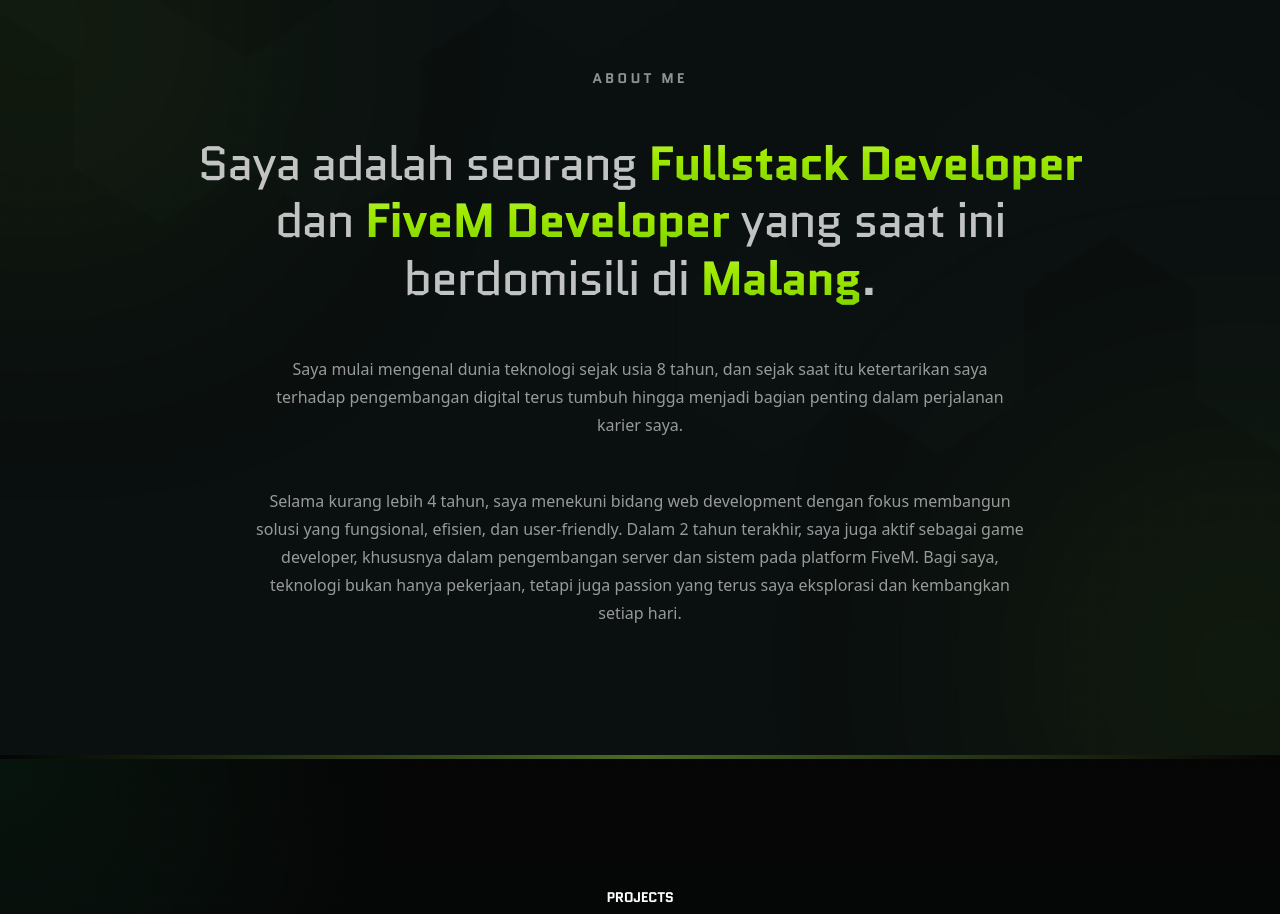
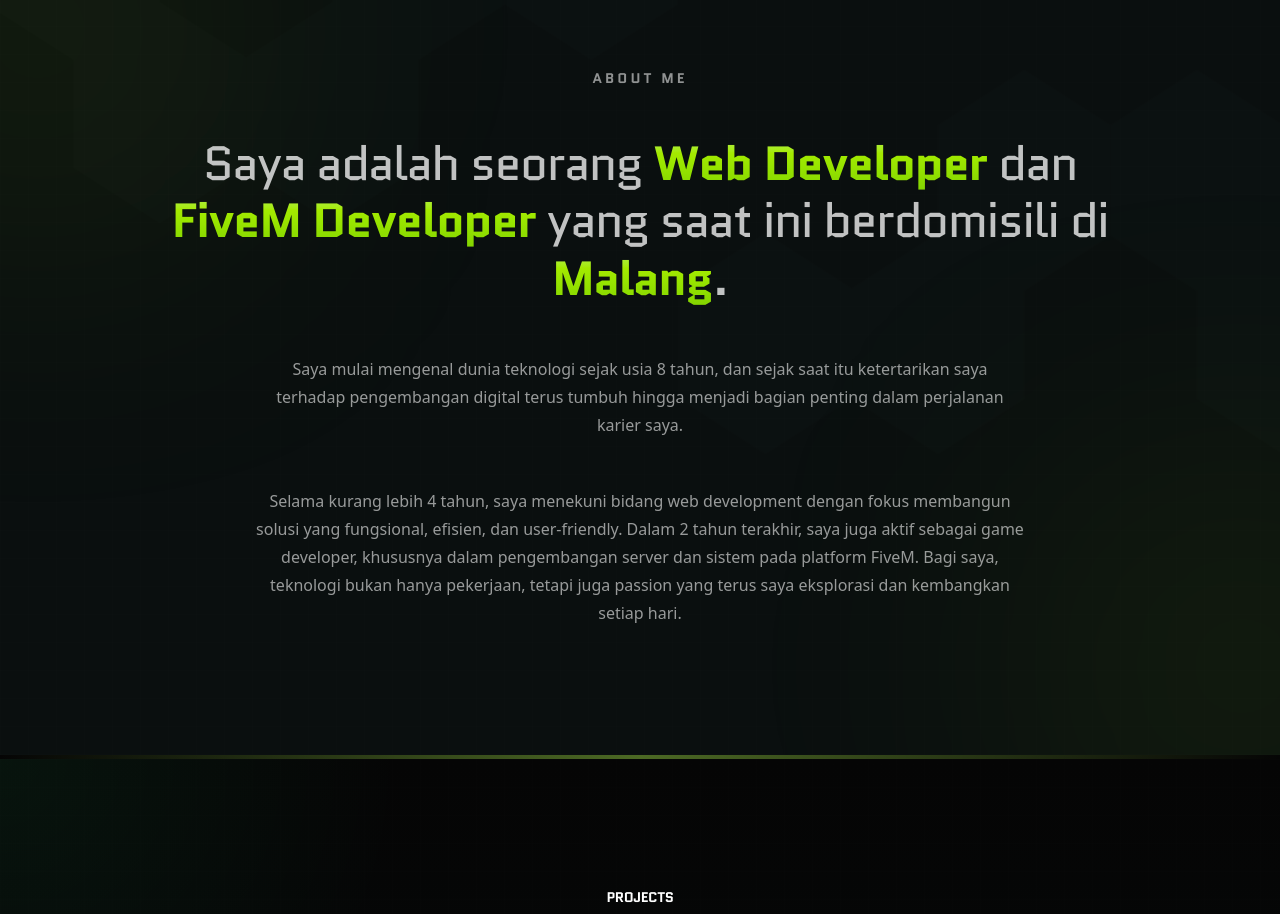
Before and after one commit to igaramadana/gatronstudio-app, a Next.js app: page / in a window 1280 px wide. Shown: the part 880-1794 px from the top of the page. Built offline with nearby package versions, Linux system fonts and the light colour scheme.

Commit message:
feat: change text

```diff
--- a/components/AboutMe.tsx
+++ b/components/AboutMe.tsx
@@ -102,7 +102,7 @@
 
         <div className="font-quantico text-2xl font-normal leading-[1.2] tracking-tight text-white/75 md:text-3xl lg:text-4xl xl:text-5xl">
           <span>Saya adalah seorang </span>
-            <Highlight>Fullstack Developer</Highlight>
+            <Highlight>Web Developer</Highlight>
             <span> dan </span>
             <Highlight>FiveM Developer</Highlight>
             <span> yang saat ini berdomisili di </span>
```
